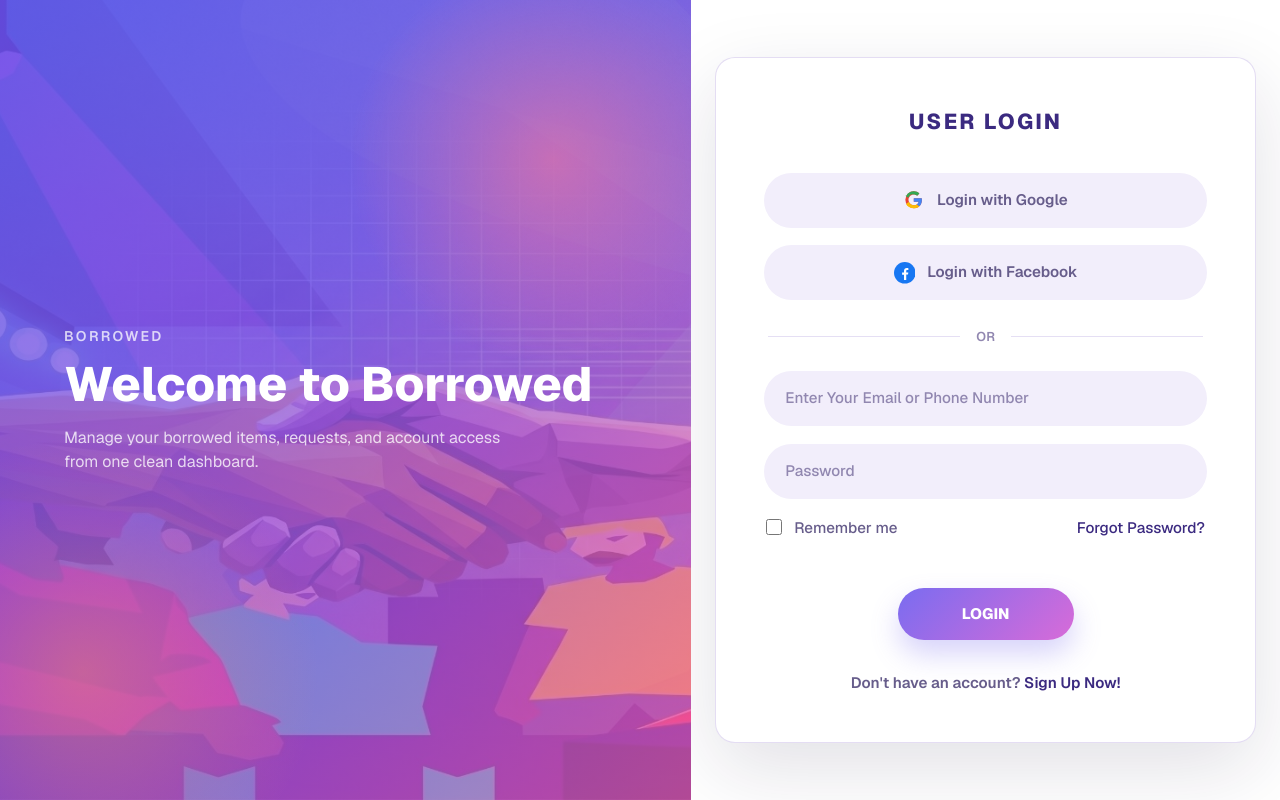
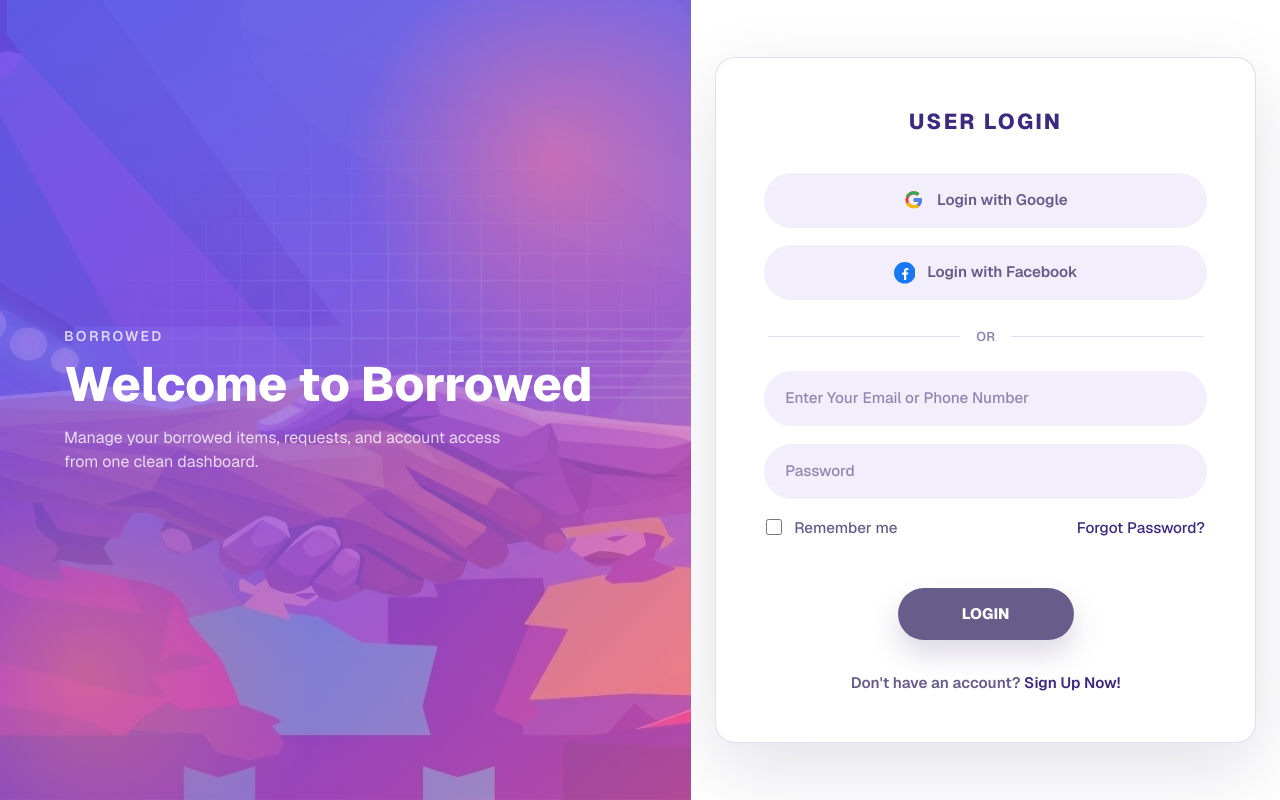
Before and after one commit to sushamaray/borrowed, a Next.js app: page / in a window 1280 px wide. Built offline with nearby package versions, Linux system fonts and the light colour scheme.

Commit message:
Updated button styles

```diff
--- a/app/globals.css
+++ b/app/globals.css
@@ -237,9 +237,9 @@ body {
 }
 
 .login-submit-button {
-  background: linear-gradient(135deg, #7a6cf0 0%, #d86bd8 100%);
+  background: var(--text-secondary);
   border-radius: 999px;
-  box-shadow: 0 14px 28px rgba(122, 108, 240, 0.3);
+  box-shadow: 0 14px 28px rgba(103, 93, 139, 0.24);
   color: #ffffff;
   display: block;
   font-size: 0.95rem;
@@ -252,10 +252,12 @@ body {
 }
 
 .login-submit-button:hover {
+  background: var(--primary);
   transform: translateY(-0.125rem);
 }
 
 .login-submit-button:active {
+  background: var(--ink);
   transform: translateY(0);
 }
 
@@ -498,6 +500,16 @@ body {
 
 .registration-submit-button {
   width: 100%;
+  background: var(--text-secondary);
+  box-shadow: 0 16px 32px rgba(103, 93, 139, 0.26);
+}
+
+.registration-submit-button:hover {
+  background: var(--primary);
+}
+
+.registration-submit-button:active {
+  background: var(--ink);
 }
 
 @media (max-width: 760px) {
--- a/app/login-components/LoginClient.tsx
+++ b/app/login-components/LoginClient.tsx
@@ -108,7 +108,7 @@ export default function LoginClient() {
 
             <button
               type="submit"
-              className="login-submit-button mx-auto mt-8 block w-44 rounded-full bg-[linear-gradient(135deg,#7a6cf0_0%,#d86bd8_100%)] px-6 py-4 text-sm font-bold uppercase text-white shadow-[0_12px_24px_rgba(122,108,240,0.28)] transition-transform duration-200 hover:-translate-y-0.5 active:translate-y-0"
+              className="login-submit-button mx-auto mt-8 block w-44 rounded-full px-6 py-4 text-sm font-bold uppercase text-white transition-transform duration-200 hover:-translate-y-0.5 active:translate-y-0"
             >
               Login
             </button>
--- a/app/register/RegisterClient.tsx
+++ b/app/register/RegisterClient.tsx
@@ -73,7 +73,7 @@ export default function RegisterClient() {
 
             <button
               type="submit"
-              className="registration-submit-button mt-2 rounded-xl bg-[linear-gradient(135deg,#7a6cf0_0%,#d86bd8_100%)] px-6 py-4 text-lg font-extrabold text-white shadow-[0_16px_32px_rgba(122,108,240,0.32)] transition-transform duration-200 hover:-translate-y-0.5 active:translate-y-0"
+              className="registration-submit-button mt-2 rounded-xl px-6 py-4 text-lg font-extrabold text-white transition-transform duration-200 hover:-translate-y-0.5 active:translate-y-0"
             >
               Sign Up
             </button>
```
